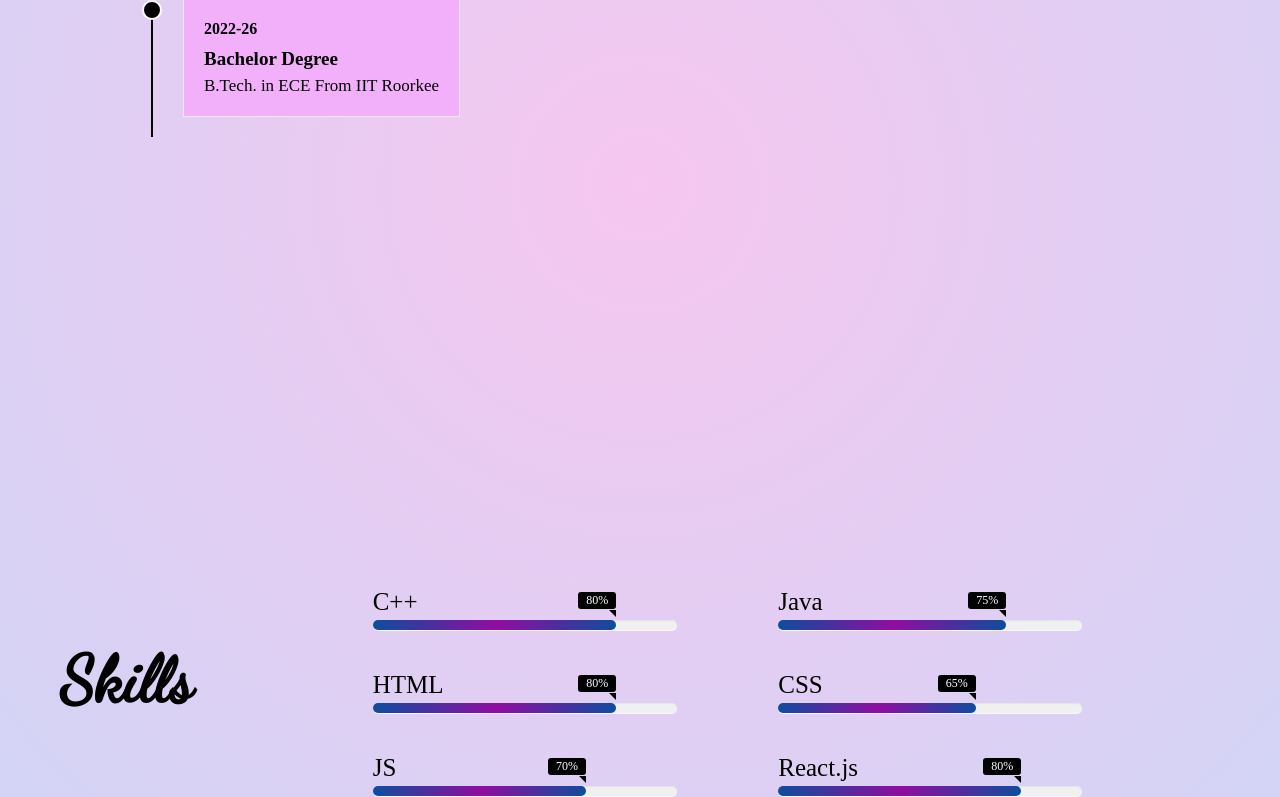
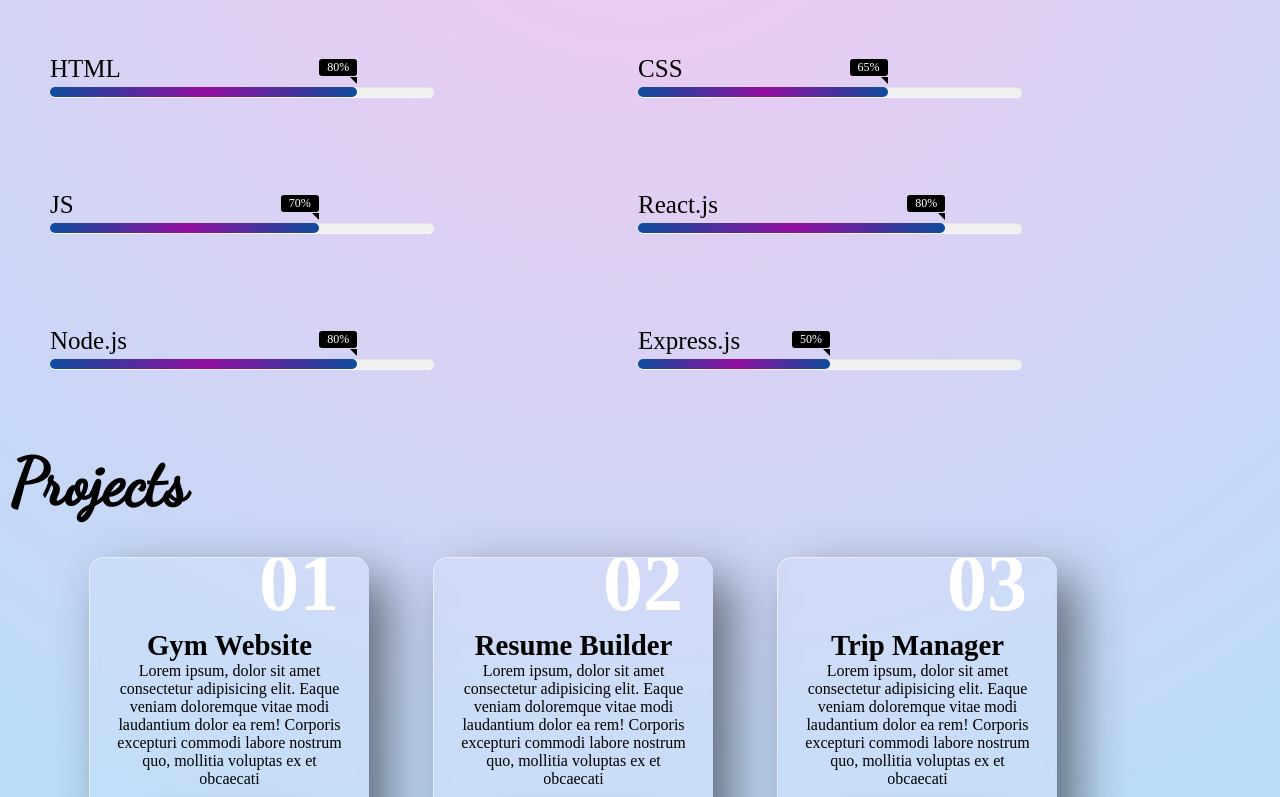
Before and after one commit to rizul2108/Portfolio, a plain HTML site: page index.html in a window 1280 px wide. Shown: the part 1400-2197 px from the top of the page. Drawn offline with nearby package versions, Linux system fonts and the light colour scheme.

Commit message:
changed units

```diff
--- a/index.html
+++ b/index.html
@@ -8,9 +8,9 @@
     <meta http-equiv="X-UA-Compatible" content="IE=edge">
     <meta name="viewport" content="width=device-width, initial-scale=1.0">
     <title>RG Portfolio</title>
-    <link href="/public/css/style.css" rel="stylesheet" type="text/css" media="all" />
+    <link href="public/css/style.css" rel="stylesheet" type="text/css" media="all" />
     <link href="https://unpkg.com/aos@2.3.1/dist/aos.css" rel="stylesheet">
-    <link rel="icon" type="image/x-icon" href="/public/assets/rg.png">
+    <link rel="icon" type="image/x-icon" href="public/assets/rg.png">
     <link rel="preconnect" href="https://fonts.googleapis.com">
 <link rel="preconnect" href="https://fonts.gstatic.com" crossorigin>
 <link href="https://fonts.googleapis.com/css2?family=Dancing%20Script&display=swap" rel="stylesheet">
@@ -30,12 +30,12 @@
             <li><a href="#skills" class="active">Skills</a></li>
             <li><a href="#projects" class="active">Projects</a></li>
         </ul>
-    </nav>
-    <section class="home" id="home" display="flex">
+    </nav>  <div id="mainpage">
+    <div class="home" id="home" display="flex">
         <div class="images">
             <div class="animated-blob-image">
             </div>
-            <img src='public/assets/rizul.png' alt='' height="450px" margin="auto" padding="auto" class="img">
+            <img src='public/assets/rizul.png' alt='profile' class="profile">
         </div>
         <div class="myInfo">
             <div class="about" padding="auto">
@@ -53,28 +53,27 @@
                 <a href="https://www.linkedin.com/in/rizul-gupta-1b8880255/"><i class="fa-brands fa-linkedin fa-3x" style="color: #000000;"></i></a>
             </div>
             </div>
-        </section>
-    </div>
+        </div>
 
     <div class="background" id="background">
         <div class="back">
-            <main class="row">
+            <div class="row">
                 <div class="col">
                     <header class="title">
                         <h2>EDUCATION</h2>
                     </header>
                     <div class="contents">
-                        <div class="box" data-aos="fade-down">
+                        <div class="box" >
                             <h4>2019-20</h4>
                             <h3>Secondary School Degree</h3>
                             <p>From DAV Public School,Kurukshetra</p>
                         </div>
-                        <div class="box"data-aos="fade-down">
+                        <div class="box">
                             <h4>2020-22</h4>
                             <h3>Higher Secondary School Degree</h3>
                             <p>From DAV Public School,Kurukshetra</p>
                         </div>
-                        <div class="box" data-aos="fade-down">
+                        <div class="box" >
                             <h4>2022-26</h4>
                             <h3>Bachelor Degree</h3>
                             <p>B.Tech. in ECE From IIT Roorkee </p>
@@ -82,19 +81,19 @@
                     </div>
                 </div>
 
-                <section class="col">
+                <div class="col">
                     <header class="title">
                         <h2>EXPERIENCE</h2>
                     </header>
                     <div class="contents">
-                        <div class="box" data-aos="fade-down">
+                        <div class="box" >
                             <h4>2023-Present</h4>
                             <h3>Developer</h3>
                             <p>SDSLabs,IIT Roorkee</p>
                         </div>
                     </div>
-                </section>
-            </main>
+                </div>
+            </div>
         </div>
     </div>
     <div class="skills" id="skills">
@@ -184,6 +183,7 @@
         </div>
 
     </div>
+    </div>
 
     <script src="https://unpkg.com/aos@2.3.1/dist/aos.js"></script>
     <script>
--- a/public/css/style.css
+++ b/public/css/style.css
@@ -7,14 +7,14 @@
     scroll-behavior: smooth;
 
 }
-.home{
-    height:100vh;
-}
+
+
+
 body {
     font-family: montserrat;
-    padding:10px;
-    background: rgb(246,199,240);
-    background: radial-gradient(circle, rgba(246,199,240,1) 0%, rgba(177,224,250,1) 100%);
+    padding: 10px;
+    background: rgb(246, 199, 240);
+    background: radial-gradient(circle, rgba(246, 199, 240, 1) 0%, rgba(177, 224, 250, 1) 100%);
 }
 
 nav {
@@ -34,9 +34,11 @@ nav ul {
     margin-right: 20px;
 
 }
-#aboutme{
+
+#aboutme {
     font-size: 20px;
 }
+
 nav ul li {
     display: inline-block;
     line-height: 80px;
@@ -48,7 +50,7 @@ nav ul li {
 
 a:hover {
     transition: .5s;
-    color:#000;
+    color: #000;
     font-weight: 1200;
 }
 
@@ -83,16 +85,16 @@ a:hover {
 
     ul {
         position: fixed;
-        width: 100%;
+        width: 100vw;
         height: 100vh;
         top: 80px;
-        left: 0;
+        left: -10;
         text-align: center;
         left: -100%;
         transition: all .5s;
         z-index: 10;
-        background-color: rgb(246,199,240);
-        background: radial-gradient(circle, rgba(246,199,240,1) 0%, rgba(177,224,250,1) 100%);
+        background-color: rgb(246, 199, 240);
+        background: radial-gradient(circle, rgba(246, 199, 240, 1) 0%, rgba(177, 224, 250, 1) 100%);
 
     }
 
@@ -106,16 +108,14 @@ a:hover {
     nav ul li a {
         font-size: 20px;
     }
-    #home:target~ul {
-        left: 0;
-    }
+
     a:hover,
     a.active {
         background: none;
     }
 
     #check:checked~ul {
-        left: 0;
+        left: -10;
 
     }
 }
@@ -134,9 +134,9 @@ div {
     width: 450px;
     height: auto;
     background: #f1b0f9;
-    opacity:0.65;
+    opacity: 0.65;
     overflow: hidden;
-    box-shadow: 0.9px 0.9px 0.9x 0.9px rgba(0,0,0,0.6);
+    box-shadow: 0.9px 0.9px 0.9x 0.9px rgba(0, 0, 0, 0.6);
     animation: animateImg 8s linear infinite;
     margin: 50px;
     width: 350px;
@@ -145,10 +145,14 @@ div {
     margin: auto;
 }
 
-.images .img {
+.images .profile {
     left: 50%;
     position: absolute;
     transform: translateX(-50%);
+    height: 450px;
+    margin: auto;
+    padding: auto;
+
 }
 
 @keyframes animateImg {
@@ -170,14 +174,14 @@ div {
 .myInfo {
     width: auto;
     word-wrap: normal;
-    margin-right: 8%;
-    margin-top: 15%;
+
     position: relative;
 
 }
-.links{
+
+.links {
     position: absolute;
-    left:50%;
+    left: 50%;
     margin: 20px;
     padding: 5px;
 }
@@ -185,10 +189,11 @@ div {
 .about {
     display: inline-flex;
     align-items: center;
+    flex-wrap: wrap;
 }
 
 .about .static-text {
-    font-size: 60px;
+    font-size: 4em;
     font-weight: 400;
     width: auto;
 }
@@ -199,7 +204,7 @@ div {
 
 .about .dynamic-text {
     margin: 0 7px;
-    font-size: 60px;
+    font-size: 4em;
     width: 100%;
     border-right: 5px solid;
     white-space: nowrap;
@@ -221,22 +226,16 @@ div {
     }
 }
 
-/* .background {
-    width: 1005px;
-    min-height: 100vh;
-    justify-content: center;
-    align-items: center;
-
-}
- */
 .back {
     width: 100%;
     padding: 35px 10%;
-    margin:15px;
+    margin: 15px;
 }
-.background h2{
+
+.background h2 {
     font-size: 45px;
 }
+
 main.row {
     display: grid;
     grid-template-columns: 1fr 1fr;
@@ -265,11 +264,11 @@ main.row {
 }
 
 .col .contents .box:hover {
-    box-shadow: 0px 3px 12px 0px ;
+    box-shadow: 0px 3px 12px 0px;
     border: 1px solid transparent;
 }
 
-.col .contents .box::before {
+/* .col .contents .box::before {
     content: '';
     position: absolute;
     width: 16px;
@@ -279,7 +278,7 @@ main.row {
     top: 0;
     background: #000;
     border: 2px solid white;
-}
+} */
 
 .box h4 {
     position: relative;
@@ -305,9 +304,10 @@ main.row {
 
     }
 }
+
 .cssFont_1 {
     font-family: 'Dancing Script', cursive;
-    font-size:65px;
+    font-size: 65px;
     letter-spacing: 0px;
     word-spacing: 0px;
     color: #000000;
@@ -319,62 +319,44 @@ main.row {
     margin-left: 50px;
     margin-right: 50px;
 }
+
 .skills {
     display: flex;
-    height: 100%;
     place-items: center;
+    flex-wrap: wrap;
 }
-  ::selection{
+
+::selection {
     color: #fff;
-    background: rgb(126,20,113);
-    background: radial-gradient(circle, rgba(126,20,113,1) 0%, rgba(53,80,251,1) 100%);
+    background: rgb(126, 20, 113);
+    background: radial-gradient(circle, rgba(126, 20, 113, 1) 0%, rgba(53, 80, 251, 1) 100%);
 }
+
 .skills-bar {
-    width: 45%;
+    height:500px;
     padding: 25px 30px;
-    /* box-shadow: 5px 5px 10px rgba(0,0,0,0.2); */
     border-radius: 10px;
-    display:grid;
-    grid-template-areas:
-    "a a a a b b b b"
-    "a a a a b b b b"
-    "c c c c d d d d"
-    "c c c c d d d d"
-    "e e e e f f f f"
-    "e e e e f f f f"
-    "g g g g h h h h"
-    "g g g g h h h h";
+    display: grid;
+  grid-template-columns: repeat(2, 1fr); /* Two columns with equal width */
     align-items: center;
-  gap:20%;
-margin:100px;
+    gap: 20%;
+    margin: 10px;
 }
-.cbar{
-    grid-area: a;
+#mainpage{
+    display: flex;
+    flex-wrap: wrap;
+    gap: 5vh;
 }
-.jbar{
-    grid-area: b;
+.bar:nth-child(-n+4) {
+    justify-self: start;
   }
-.hbar{
-    grid-area: c;
+  .bar:nth-child(n+5) {
+    justify-self: end;
   }
-.cssbar{
-    grid-area: d;
-}
-.jsbar{
-    grid-area: e;
-}
-.reactbar{
-    grid-area: f;
-}
-.nodebar{
-    grid-area: g;
-}
-.expressbar{
-    grid-area: h;
-}
-.skill-bars .bar{
+.skill-bars .bar {
     margin: 20px 0;
 }
+
 .skills-bar .bar:first-child {
     margin-top: 0px;
 }
@@ -382,44 +364,50 @@ margin:100px;
 .skills-bar.bar .info {
     margin-bottom: 5px;
 }
+
 .skills-bar .bar .info span {
     font-size: 25px;
     font-weight: 500;
     opacity: 0;
     animation: showText 0.5s 1s linear forwards;
 }
+
 @keyframes showText {
-    100%{
+    100% {
         opacity: 1;
     }
 }
+
 .skills-bar .bar .progress-line {
     height: 10px;
-  width: 100%;
+    width:30vw;
     background: #f0f0f0;
     position: relative;
     transform: scaleX(0);
     transform-origin: left;
     border-radius: 10px;
-  box-shadow: inset 0 1px 1px rgba(0,0,0,0.05),
-              0 1px rgba(255,255,255,0.8);
-  animation: animate 1s cubic-bezier(1,0,0.5,1) forwards;
+    box-shadow: inset 0 1px 1px rgba(0, 0, 0, 0.05),
+        0 1px rgba(255, 255, 255, 0.8);
+    animation: animate 1s cubic-bezier(1, 0, 0.5, 1) forwards;
 }
+
 @keyframes animate {
-  100%{
+    100% {
         transform: scaleX(1);
     }
 }
+
 .bar .progress-line span {
     height: 100%;
     position: absolute;
     border-radius: 10px;
     transform: scaleX(0);
     -origin: left;
-    background: rgb(14,77,158);
-background: linear-gradient(90deg, rgba(14,77,158,1) 0%, rgba(144,13,160,1) 51%, rgba(14,77,158,1) 100%);
-        animation: animate 1s 1s cubic-bezier(1,0,0.5,1) forwards;
+    background: rgb(14, 77, 158);
+    background: linear-gradient(90deg, rgba(14, 77, 158, 1) 0%, rgba(144, 13, 160, 1) 51%, rgba(14, 77, 158, 1) 100%);
+    animation: animate 1s 1s cubic-bezier(1, 0, 0.5, 1) forwards;
 }
+
 .bar .progress-line span::before {
     position: absolute;
     content: "";
@@ -434,6 +422,7 @@ background: linear-gradient(90deg, rgba(14,77,158,1) 0%, rgba(144,13,160,1) 51%,
     opacity: 0;
     animation: showText2 0.5s 1.5s linear forwards;
 }
+
 .bar .progress-line span::after {
     position: absolute;
     top: -28px;
@@ -447,140 +436,160 @@ background: linear-gradient(90deg, rgba(14,77,158,1) 0%, rgba(144,13,160,1) 51%,
     opacity: 0;
     animation: showText2 0.5s 1.5s linear forwards;
 }
+
 @keyframes showText2 {
-    100%{
+    100% {
         opacity: 1;
     }
 }
 
-.progress-line.c span::after{
-    content:"80%";
-}
-.progress-line.java span::after{
-    content:"75%";
-}
-.progress-line.html span::after{
-    content:"80%";
-}
-.progress-line.css span::after{
-    content:"65%";
-}
-.progress-line.js span::after{
-    content:"70%";
-}
-.progress-line.react span::after{
-    content:"80%";
-}
-.progress-line.node span::after{
-    content:"80%";
-}
-.progress-line.express span::after{
-    content:"50%";
+.progress-line.c span::after {
+    content: "80%";
 }
 
-.bar .progress-line.c span{
-    width:80%;
+.progress-line.java span::after {
+    content: "75%";
 }
-.bar .progress-line.java span{
-    width:75%;
+
+.progress-line.html span::after {
+    content: "80%";
 }
-.bar .progress-line.html span{
-    width:80%;
+
+.progress-line.css span::after {
+    content: "65%";
 }
-.bar .progress-line.css span{
-    width:65%;
+
+.progress-line.js span::after {
+    content: "70%";
 }
-.bar .progress-line.js span{
-    width:70%;
+
+.progress-line.react span::after {
+    content: "80%";
 }
-.bar .progress-line.react span{
-    width:80%;
+
+.progress-line.node span::after {
+    content: "80%";
 }
-.bar .progress-line.node span{
-    width:80%;
+
+.progress-line.express span::after {
+    content: "50%";
 }
-.bar .progress-line.express span{
-    width:50%;
+
+.bar .progress-line.c span {
+    width: 80%;
 }
-#projects{
+
+.bar .progress-line.java span {
+    width: 75%;
+}
+
+.bar .progress-line.html span {
+    width: 80%;
+}
+
+.bar .progress-line.css span {
+    width: 65%;
+}
+
+.bar .progress-line.js span {
+    width: 70%;
+}
+
+.bar .progress-line.react span {
+    width: 80%;
+}
+
+.bar .progress-line.node span {
+    width: 80%;
+}
+
+.bar .progress-line.express span {
+    width: 50%;
+}
+
+#projects {
     display: flex;
+    flex-wrap: wrap;
 }
-.projects{
-    position:relative;
-    display:flex;
-    justify-content:center;
-    align-items: center;
-    max-width:1200px;
-    z-index:1;
-    flex-wrap: wrap;
-    margin-left:15px;
-}
-.projects .card{
+
+.projects {
     position: relative;
-    width: 280px;
-    height:400px;
-    margin:30px;
-    box-shadow:20px 20px 50px rgba(0,0,0,0.5);
-    border-radius: 15px;
-    background: rgba(255,255,255,0.1);
-    overflow:hidden;
     display: flex;
     justify-content: center;
     align-items: center;
-    border-top: 1px solid rgba(255,255,255,0.5) ;
-    border-left: 1px solid rgba(255,255,255,0.5) ;
+    max-width: 1200px;
+    z-index: 1;
+    flex-wrap: wrap;
+    margin-left: 15px;
+}
+
+.projects .card {
+    position: relative;
+    width: 280px;
+    height: 400px;
+    margin-top:35px;
+    margin-left:5vw;
+    box-shadow: 20px 20px 50px rgba(0, 0, 0, 0.5);
+    border-radius: 15px;
+    background: rgba(255, 255, 255, 0.1);
+    overflow: hidden;
+    display: flex;
+    justify-content: center;
+    align-items: center;
+    border-top: 1px solid rgba(255, 255, 255, 0.5);
+    border-left: 1px solid rgba(255, 255, 255, 0.5);
     backdrop-filter: blur(5px);
 }
-.projects .card .content{
-    padding:20px;
+
+.projects .card .content {
+    padding: 20px;
     text-align: center;
     transition: 0.5s;
-    /* opacity:0;
-    transform: translateY(100px);    */
+
 }
-/* .projects .card:hover .content{
-    transform: translateY(0px);
-    opacity:1;
-} */
-.projects .card:hover{
-    transition:1s;
+.projects .card:hover {
+    transition: 1s;
     transform: translateY(-30px);
-    box-shadow: 0 10px 40px rgba(0,0,0,0.4);
+    box-shadow: 0 10px 40px rgba(0, 0, 0, 0.4);
 }
-.projects .card .content h2{
+
+.projects .card .content h2 {
     position: absolute;
-    top:-20px;
-    right:30px;
-    font-size:5em;
-    color:rgba(255, 255, 255, 5);
-    pointer-events:none;
+    top: -20px;
+    right: 30px;
+    font-size: 5em;
+    color: rgba(255, 255, 255, 5);
+    pointer-events: none;
 }
-.projects .card .content h3{
+
+.projects .card .content h3 {
     font-size: 1.8em;
     z-index: 1;
 }
 
-.projects .card .content p{
-    font-size:1em;
+.projects .card .content p {
+    font-size: 1em;
     font-weight: 300;
 
 }
-.projects .card .content a{
+
+.projects .card .content a {
     position: relative;
     display: inline-block;
-    padding:8px 20px;
+    padding: 8px 20px;
     margin-top: 15px;
-    background-color:#f1b0f9 ;
+    background-color: #f1b0f9;
     border-radius: 20px;
     text-decoration: none;
     font-weight: 500;
-    box-shadow: 0 5px 15px rgba(0,0,0,0.5);
+    box-shadow: 0 5px 15px rgba(0, 0, 0, 0.5);
 
 
 }
+
 .cssFont_2 {
     font-family: 'Dancing Script', cursive;
-    font-size:65px;
+    font-size: 65px;
     letter-spacing: 0px;
     word-spacing: 0px;
     color: #000000;
@@ -589,16 +598,7 @@ background: linear-gradient(90deg, rgba(14,77,158,1) 0%, rgba(144,13,160,1) 51%,
     font-style: normal;
     font-variant: normal;
     text-transform: none;
-margin-right: 50px;
+    margin-right: 3.5rem;
     align-content: center;
     display: inline-block;
 }
-#skills{
-    height:90vh;
-}
-#projects{
-    height:90vh;
-}
-#background{
-    height:90vh;
-}
```
Lines whose indentation alone changed are shown as unchanged.
